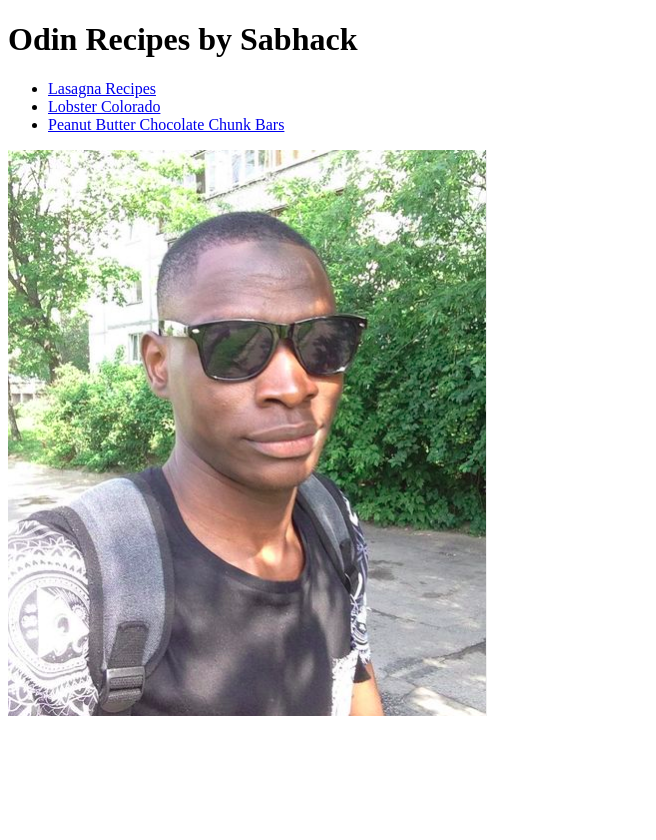
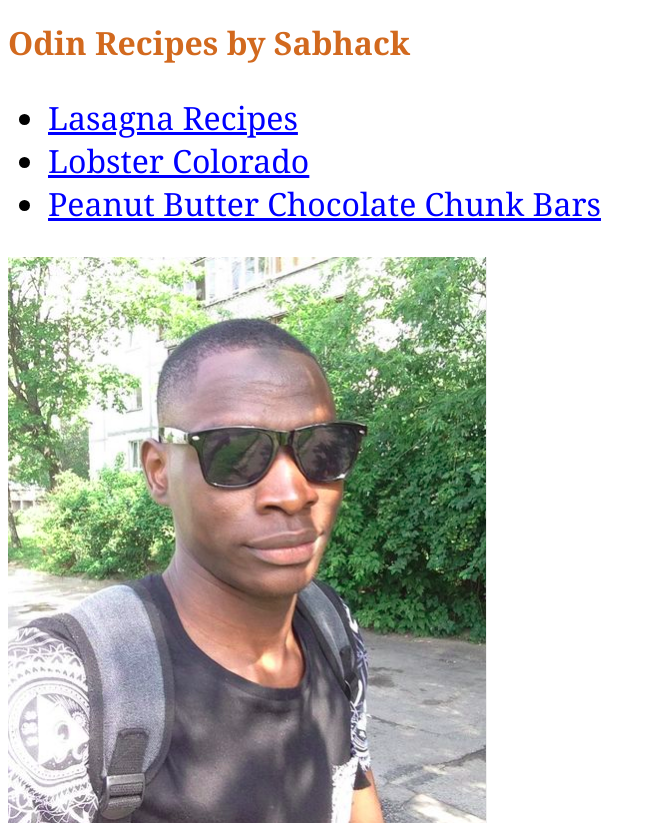
Before and after one commit to sabhack/odin-recipes, a plain HTML site: page index.html in a window 1280 px wide. Shown: the whole page, without its empty margins (0-656 px from the left). Before the commit the page ends 800 px from the top, so only its background shows below. Drawn offline with Linux system fonts and the light colour scheme.

Commit message:
Added style.css to the project then linked it to all the .html files

```diff
--- a/index.html
+++ b/index.html
@@ -4,6 +4,7 @@
     <meta charset="UTF-8">
     <meta http-equiv="X-UA-Compatible" content="IE=edge">
     <meta name="viewport" content="width=device-width, initial-scale=1.0">
+    <link rel="stylesheet" href="style.css">
     <title>Odin Recipes</title>
 </head>
 <body>
--- /dev/null
+++ b/style.css
@@ -0,0 +1,13 @@
+* {
+    font-family: Cambria, Cochin, Georgia, Times, 'Times New Roman', serif;
+    font-size: 32px;
+}
+
+h1 {
+    color: chocolate;
+    align-items: center;
+    margin-left: 0 300px;
+}
+a {
+    color: blue;
+}
```
Also changed, not shown: odin-recipes/lasagna.html (+1 -0 lines), odin-recipes/lobster.html (+1 -0 lines), odin-recipes/peanut_butter.html (+1 -0 lines).
